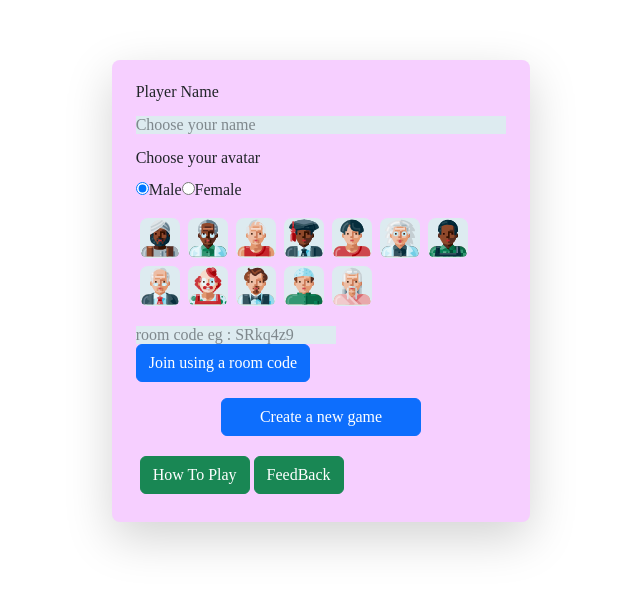
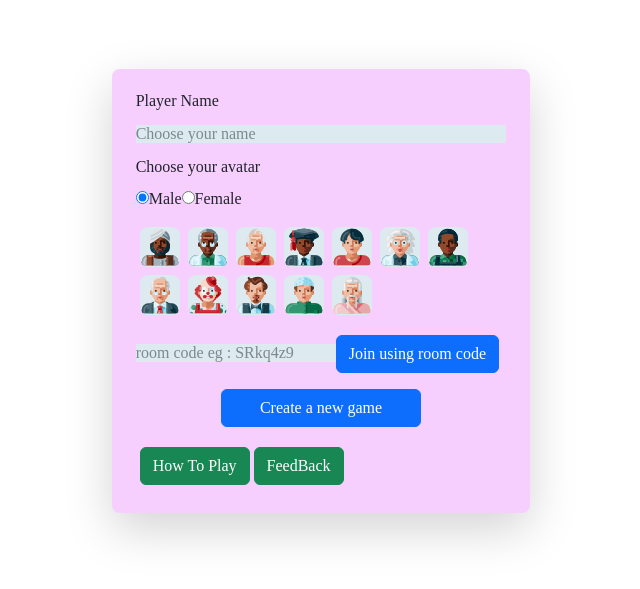
Before and after one commit to Khadhraoui-Oussama/cheat-card-game, a React (Vite) app in the folder client/: page / in a window 1280 px wide. Shown: the part 109-698 px from the top of the page, without its empty margins (319-959 px from the left). Built offline with nearby package versions, Linux system fonts and the light colour scheme; no server answers.

Commit message:
Minor deployment changes

```diff
--- a/client/src/App.jsx
+++ b/client/src/App.jsx
@@ -17,7 +17,8 @@ const App = () => {
 
 	useEffect(() => {
 		// const backendUrl = import.meta.env.PROD_BACKEND_URL;
-		const backendUrl = import.meta.env.PROD_BACKEND_URL;
+		const backendUrl = import.meta.env.VITE_DEV_BACKEND_URL;
+		console.log(backendUrl);
 		const newSocket = io(backendUrl, {autoConnect: false});
 		setSocket(newSocket);
 		return () => newSocket.close(); // Clean up the socket connection on component unmount
--- a/client/src/components/JoinGameRoomSection.jsx
+++ b/client/src/components/JoinGameRoomSection.jsx
@@ -4,11 +4,12 @@ import {SocketContext} from "../contexts/SocketContext";
 import {Link, useNavigate} from "react-router-dom";
 import {Alert, Button} from "react-bootstrap";
 
-const JoinGameSection = () => {
+const JoinGameRoomSection = () => {
 	const {roomCode, setRoomCode, socket} = useContext(SocketContext);
 	const {player, setPlayer} = useContext(PlayerContext);
 	const [joinAlert, setJoinAlert] = useState(false);
 	const [playerInfoMissingAlert, setPlayerInfoMissingAlert] = useState(false);
+	const [isJoining, setIsJoining] = useState(false);
 	const navigate = useNavigate();
 
 	//this could be trouble , why are we connecting to the socket and later disconnecting here and in the gameWaitingArea and a bunch of  other places , might need to change the way we handle it
@@ -39,6 +40,13 @@ const JoinGameSection = () => {
 			setPlayerInfoMissingAlert(true);
 		}
 	};
+
+	const handleJoin = () => {
+		setIsJoining(true);
+		handleJoinRoomWithCode();
+		setIsJoining(false);
+	};
+
 	return (
 		<div>
 			<input
@@ -52,12 +60,8 @@ const JoinGameSection = () => {
 				}}
 				id="room-code"
 			/>
-			<Button
-				onClick={() => {
-					setPlayer({...player, isLeader: false});
-					handleJoinRoomWithCode();
-				}}>
-				Join using a room code
+			<Button onClick={handleJoin} disabled={isJoining}>
+				{isJoining ? "Joining room..." : "Join using room code"}
 			</Button>
 			{playerInfoMissingAlert && (
 				<Alert key="danger" variant="danger">
@@ -73,7 +77,7 @@ const JoinGameSection = () => {
 	);
 };
 
-export default JoinGameSection;
+export default JoinGameRoomSection;
 //TODO FIND A WAY TO LIMIT JOINING A ROOM TO 4 SOCKETS ONLY DONE
 //JOIN WITH CODE NOW CHECKS THE PLAYER INFO (NAME AND AVATAR)
 //FIND A WAY TO MAKE SURE THAT THE ROOMCODE WHEN CHOOSING START A NEW GAME IS BASED ON THE SOCKET AND WHEN PRESSING JOIN ROOM IT IS THE VALUE ENTERED AND BOTH FUNTIONALITIES WONT INTERFERE
--- a/client/src/pages/LandingPage.jsx
+++ b/client/src/pages/LandingPage.jsx
@@ -14,6 +14,7 @@ const LandingPage = () => {
 
 	const {socket, roomCode, setRoomCode} = useContext(SocketContext);
 	const [joinAlert, setJoinAlert] = useState(false);
+	const [isCreating, setIsCreating] = useState(false);
 
 	useEffect(() => {
 		setPlayer({playerSocket: socket, name: "", gender: "male", avatar: "", isLeader: true});
@@ -21,19 +22,28 @@ const LandingPage = () => {
 	}, []); //ON MOUNT SET THE PLAYER OBJECT TO THE ABOVE , WHAT HAPPENS WHEN THE PLAYER DISCONNECTS AND COMES BACK PROBABLY NEED TO ACCESS INTERNAL SOTRAGE
 
 	const handleCreateNewRoom = () => {
-		// Clear any existing room code when creating a new game
+		setIsCreating(true);
 		setRoomCode("");
-		// Emit getRoomSize with empty string to generate new room
-		socket.emit("getRoomSize", "");
-		socket.on("getRoomSizeR", (roomSize) => {
+
+		const handleRoomSize = (roomSize) => {
 			if (roomSize) {
 				setJoinAlert(true);
 			} else {
 				setJoinAlert(false);
 				openPopup();
 			}
-		});
+			setIsCreating(false);
+		};
+
+		socket.emit("getRoomSize", "");
+		socket.on("getRoomSizeR", handleRoomSize);
+
+		// Cleanup
+		return () => {
+			socket.off("getRoomSizeR", handleRoomSize);
+		};
 	};
+
 	return (
 		<Container className="d-flex justify-content-center align-items-center vh-100">
 			<Col xs={12} sm={10} md={8} lg={6} xl={4} className="bg-fuchsia-200 rounded-3 shadow-lg">
@@ -44,8 +54,8 @@ const LandingPage = () => {
 						<Button
 							onClick={handleCreateNewRoom}
 							style={{minWidth: "200px"}} // Adjust width as needed
-						>
-							Create a new game
+							disabled={isCreating}>
+							{isCreating ? "Creating game..." : "Create a new game"}
 						</Button>
 					</div>
 					{joinAlert && (
--- a/client/vite.config.js
+++ b/client/vite.config.js
@@ -4,4 +4,7 @@ import tailwindcss from "@tailwindcss/vite";
 // https://vitejs.dev/config/
 export default defineConfig({
 	plugins: [react(), tailwindcss()],
+	define: {
+		"process.env": {},
+	},
 });
```
Also changed, not shown: 2 other files (tests, documents, lock files or other folders).
